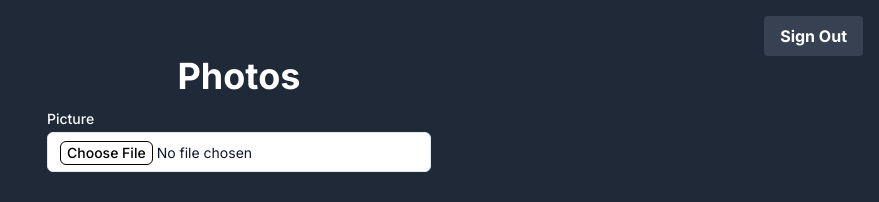
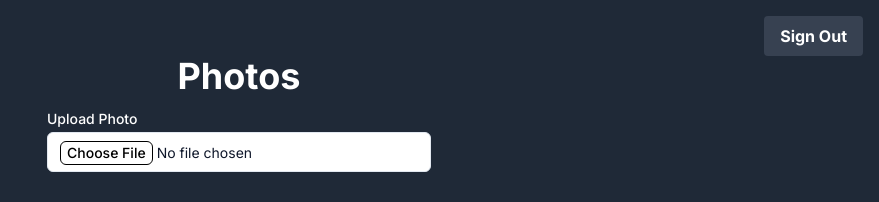
Before and after one commit to Sma-source/photo-app, a Next.js app: page /photos in a window 1280 px wide. Shown: the top 202 px of the page, without its empty margins (401-1280 px from the left). Built offline with nearby package versions, Linux system fonts and the light colour scheme.

Commit message:
create condition to display label i picture uploading or not

```diff
--- a/components/PhotoUploader.jsx
+++ b/components/PhotoUploader.jsx
@@ -7,7 +7,9 @@ const PhotoUploader = () => {
   const [uploading, setUploading] = useState(false);
   return (
     <div className="grid w-full max-w-sm items-center gap-1.5">
-      <Label htmlFor="picture">Picture</Label>
+      <Label htmlFor="picture">
+        {uploading ? "Uploading..." : "Upload Photo"}
+      </Label>
       <Input
         id="picture"
         type="file"
```
